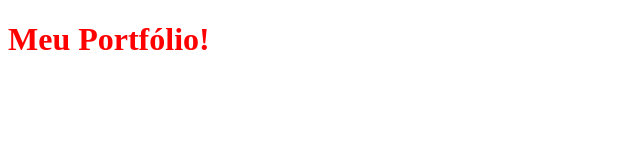
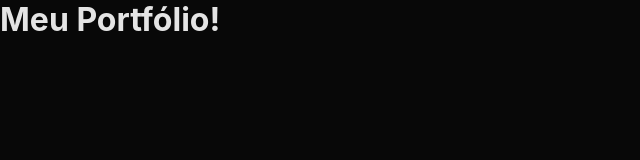
Before and after one commit to AlbaGomesG/Portifolio.01, a plain HTML site: page index.html in a window 1280 px wide. Shown: the whole page, without its empty margins (0-640 px from the left). Drawn offline with Linux system fonts and the light colour scheme.

Commit message:
feat: criação do estilo inicial

```diff
--- a/assets/styles.css
+++ b/assets/styles.css
@@ -1,3 +1,26 @@
-h1 {
-    color: red;
+* {
+    margin: 0;
+    padding: 0;
+    box-sizing: border-box;
+    text-decoration: none;
+    border: none;
+    outline: none;
+    scroll-behavior: smooth;
+    font-family: "Inter", sans-serif;
 }
+
+:root {
+    --bg-color:  #080808;
+    --secondary-bg-color:  #121212;
+    --text-color:  #e4e4e4;
+    --main-color:  #8c00ff;
+}
+
+html {
+    overflow-x: hidden;
+}
+
+body {
+    background-color: var(--bg-color);
+    color: var(--text-color);
+}
```
